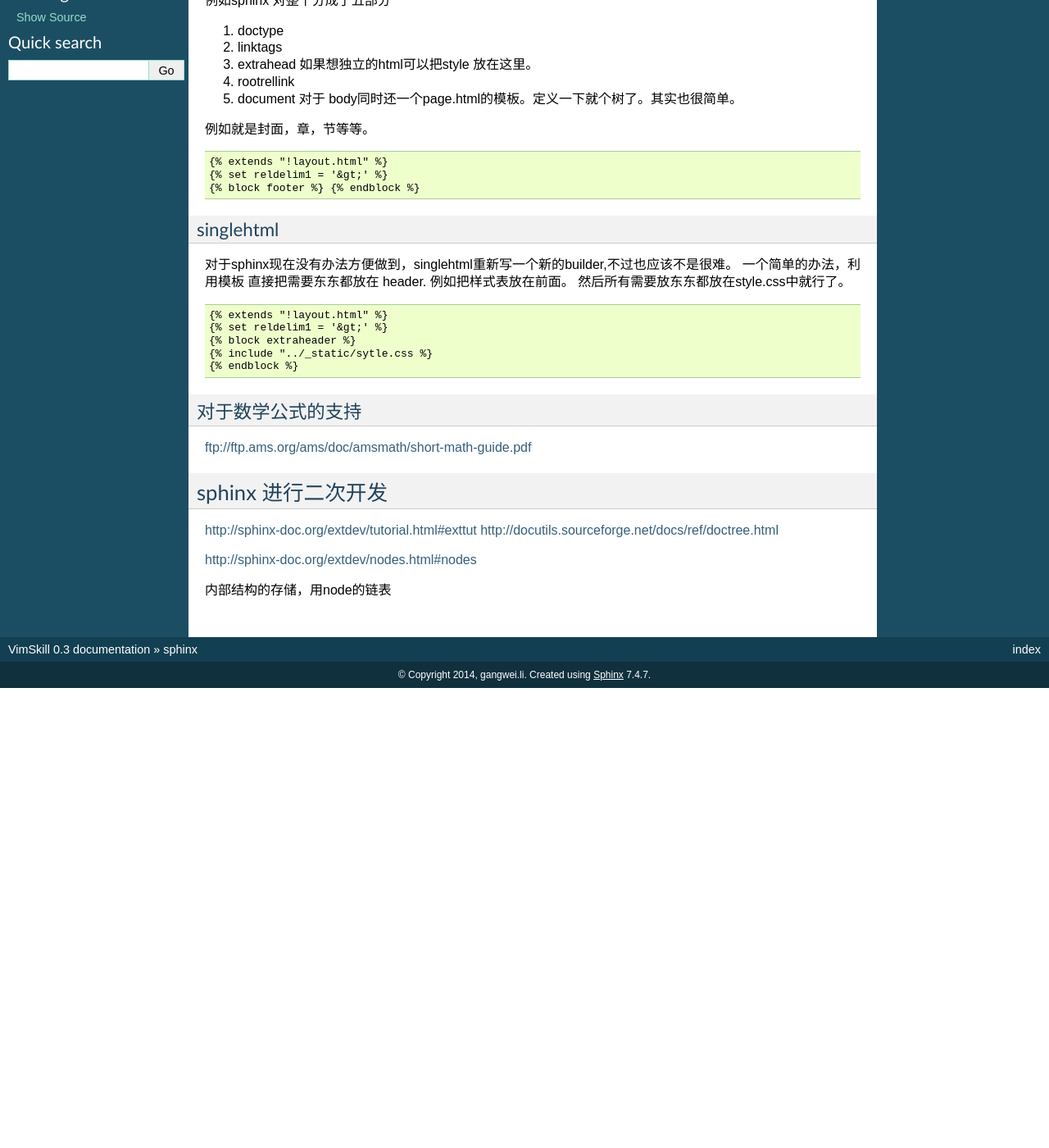
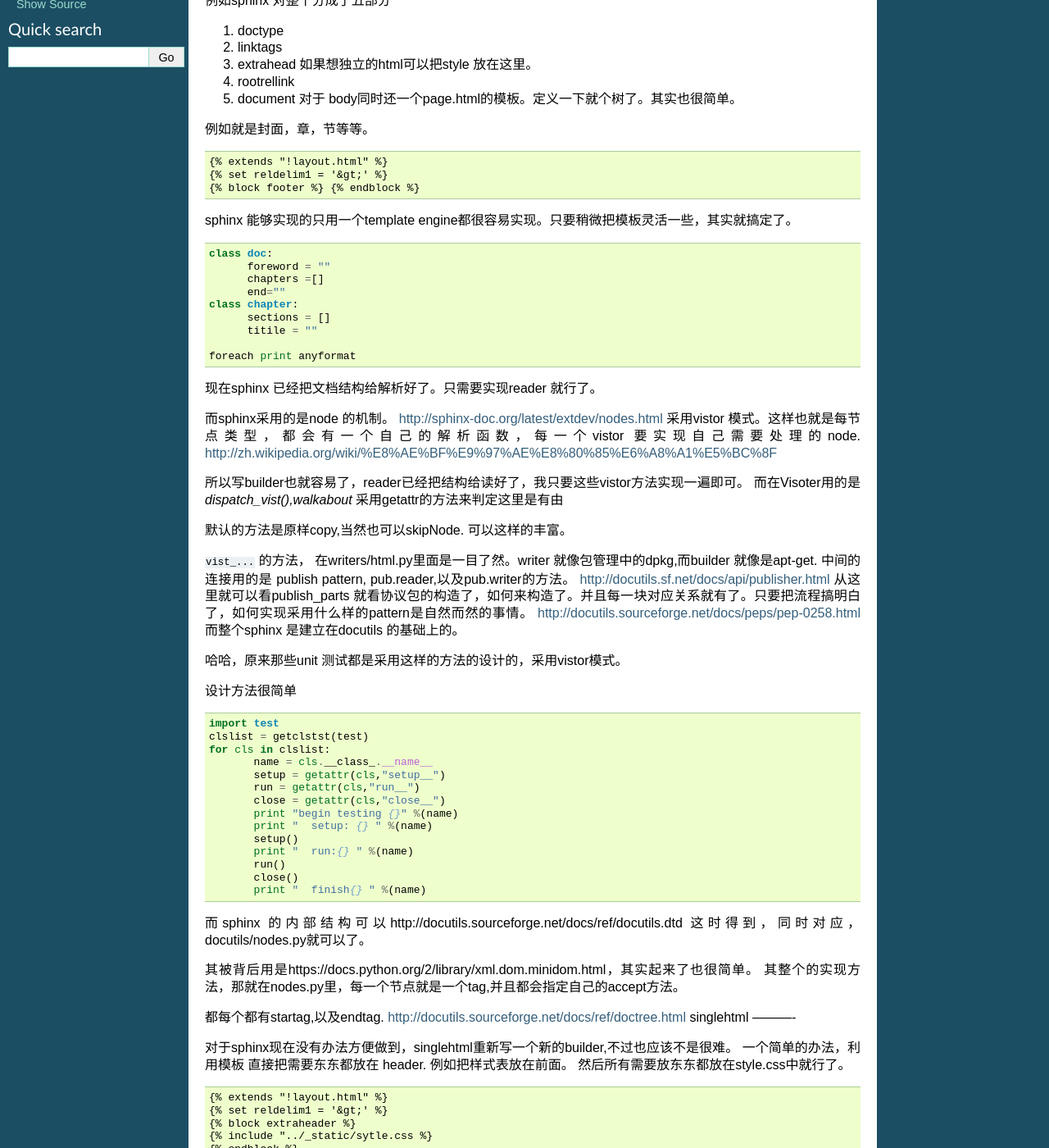
Before and after one commit to gwli/VimSkill, a Sphinx documentation site: the page built from source/Stage_3/sphinx.rst, in a window 1280 px wide and 1400 px high, scrolled down 195 px. Shown: the whole window at 82% size. Built offline with Sphinx 7.4.7, drawn with Linux system fonts in a browser that asks for light colours; before the commit the page ends 1034 px from its top, so only the background shows below that; some of the changed text lies outside the part shown.

Commit message:
对于sphinx以及pandoc 的实现原理的原研究

```diff
--- a/source/Stage_3/sphinx.rst
+++ b/source/Stage_3/sphinx.rst
@@ -23,6 +23,72 @@ sphinx 的模板用的是jinjia,类似于perl template toolkit，主要上下左
     {% block footer %} {% endblock %}
 
 
+sphinx 能够实现的只用一个template engine都很容易实现。只要稍微把模板灵活一些，其实就搞定了。
+
+..  code-block:: python
+
+    class doc:
+          foreword = ""
+          chapters =[]
+          end=""
+    class chapter:
+          sections = []
+          titile = ""
+
+    foreach print anyformat
+
+
+现在sphinx 已经把文档结构给解析好了。只需要实现reader 就行了。
+
+而sphinx采用的是node 的机制。
+http://sphinx-doc.org/latest/extdev/nodes.html
+采用vistor 模式。这样也就是每节点类型，都会有一个自己的解析函数，每一个vistor 要实现自己需要处理的node.
+http://zh.wikipedia.org/wiki/%E8%AE%BF%E9%97%AE%E8%80%85%E6%A8%A1%E5%BC%8F
+
+
+所以写builder也就容易了，reader已经把结构给读好了，我只要这些vistor方法实现一遍即可。
+而在Visoter用的是 `dispatch_vist(),walkabout` 采用getattr的方法来判定这里是有由
+
+默认的方法是原样copy,当然也可以skipNode. 可以这样的丰富。
+
+``vist_...`` 的方法， 在writers/html.py里面是一目了然。writer 就像包管理中的dpkg,而builder 就像是apt-get.
+中间的连接用的是 publish pattern, pub.reader,以及pub.writer的方法。
+http://docutils.sf.net/docs/api/publisher.html
+从这里就可以看publish_parts 就看协议包的构造了，如何来构造了。并且每一块对应关系就有了。只要把流程搞明白了，如何实现采用什么样的pattern是自然而然的事情。
+http://docutils.sourceforge.net/docs/peps/pep-0258.html
+而整个sphinx 是建立在docutils 的基础上的。
+
+哈哈，原来那些unit 测试都是采用这样的方法的设计的，采用vistor模式。
+
+设计方法很简单
+
+.. code-block:: python
+
+   import test
+   clslist = getclstst(test)
+   for cls in clslist:
+          name = cls.__class_.__name__
+          setup = getattr(cls,"setup__")
+          run = getattr(cls,"run__")
+          close = getattr(cls,"close__")
+          print "begin testing {}" %(name)
+          print "  setup: {} " %(name)
+          setup()
+          print "  run:{} " %(name)
+          run()
+          close()
+          print "  finish{} " %(name)
+
+
+
+而sphinx 的内部结构可以http://docutils.sourceforge.net/docs/ref/docutils.dtd 这时得到，同时对应，docutils/nodes.py就可以了。
+
+
+其被背后用是https://docs.python.org/2/library/xml.dom.minidom.html，其实起来了也很简单。
+其整个的实现方法，那就在nodes.py里，每一个节点就是一个tag,并且都会指定自己的accept方法。
+
+都每个都有startag,以及endtag.
+http://docutils.sourceforge.net/docs/ref/doctree.html
 singlehtml
 ----------
 
@@ -54,3 +120,8 @@ http://docutils.sourceforge.net/docs/ref/doctree.html
 http://sphinx-doc.org/extdev/nodes.html#nodes
 
 内部结构的存储，用node的链表
+
+
+
+单个文本的转换，可以用http://docutils.sourceforge.net/docs/api/cmdline-tool.html
+这些实现，当然也可以采用pandoc来实现。
```
Also changed, not shown: source/Stage_3/introduction.rst (+9 -0 lines).
